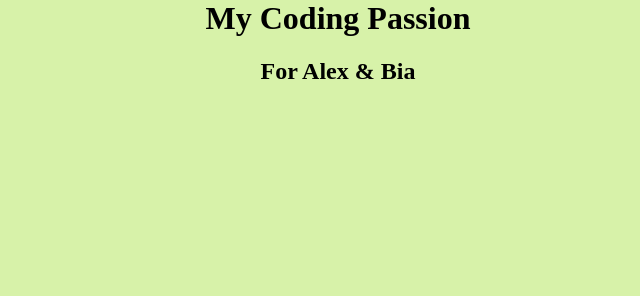
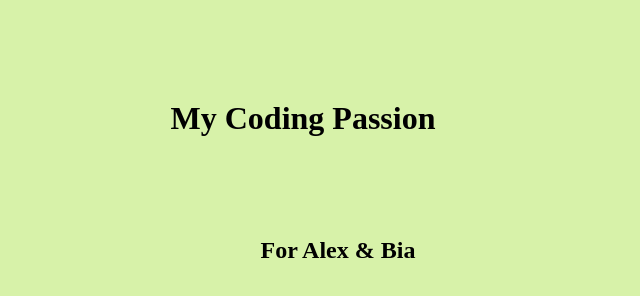
Before and after one commit to raojwi/mycodingpassion, a plain HTML site: page index.html in a window 1280 px wide. Shown: the whole page, without its empty margins (302-942 px from the left). Drawn offline with Linux system fonts and the light colour scheme.

Commit message:
Update styles.css

```diff
--- a/styles.css
+++ b/styles.css
@@ -3,3 +3,10 @@ body{
     background-color: #d7f2a9;
     text-align: center;
 }
+
+h1 {
+  margin-top: 100px;
+  margin-bottom: 100px;
+  margin-right: 150px;
+  margin-left: 80px;
+}
```
